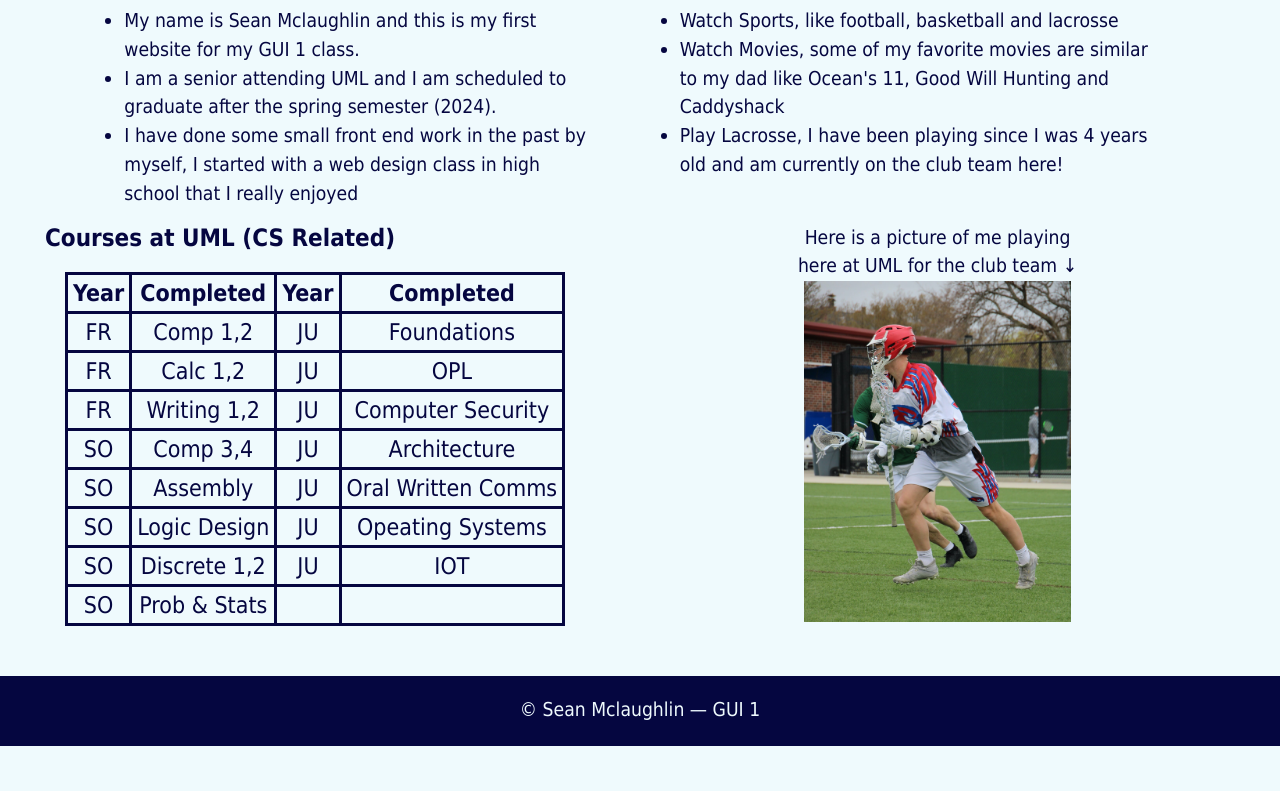
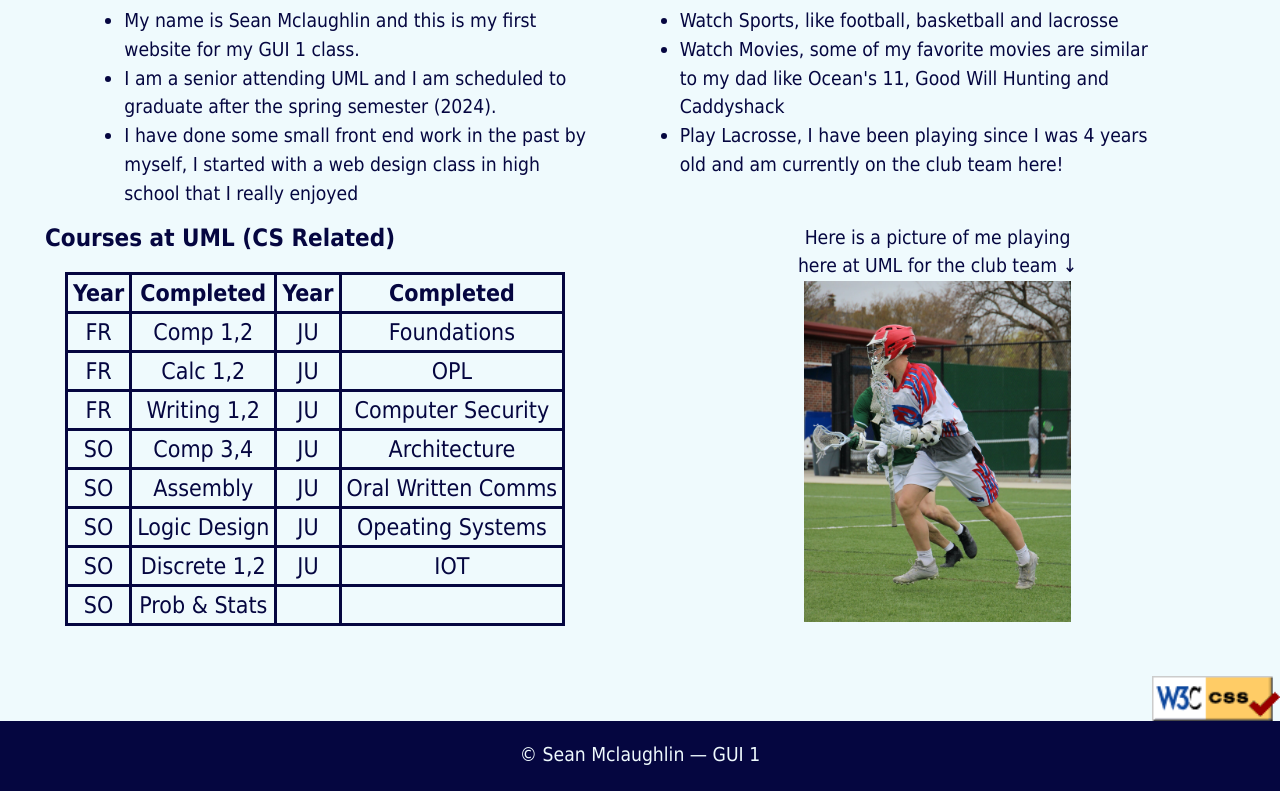
Before and after one commit to smclaughlin10/gui1-hw1, a plain HTML site: page index.html in a window 1280 px wide. Shown: the part 211-1002 px from the top of the page. Before the commit the page ends 957 px from the top, so only its background shows below. Drawn offline with Linux system fonts and the light colour scheme.

Commit message:
Update index.html

```diff
--- a/index.html
+++ b/index.html
@@ -113,6 +113,7 @@ This is the main index.html file for the first GUI 1 assignment
 				</div>
 			</div>
 		</main>
+		<img id="w3cValidation" src="images/vcss.gif" alt="W3C CSS validation icon">
 		<!-- Footer at bottom of page -->
 		<footer>
 			<p>&copy; Sean Mclaughlin — GUI 1</p>
```
